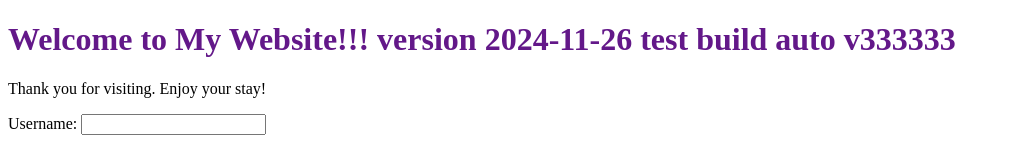
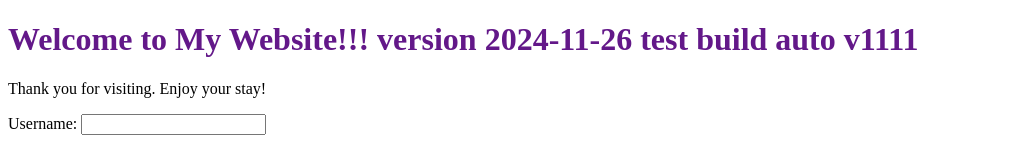
Before and after one commit to hunghoccloud/nodejs-random-color, a website: page public/index.html in a window 1280 px wide. Shown: the top 151 px of the page, without its empty margins (0-1010 px from the left). Drawn offline with Linux system fonts and the light colour scheme.

Commit message:
Update index.html

```diff
--- a/public/index.html
+++ b/public/index.html
@@ -7,7 +7,7 @@
 </head>
 
 <body>
-    <h1 id="welcome" style="color: #631889;">Welcome to My Website!!! version 2024-11-26 test build auto v333333</h1>
+    <h1 id="welcome" style="color: #631889;">Welcome to My Website!!! version 2024-11-26 test build auto v1111</h1>
     <p>Thank you for visiting. Enjoy your stay!</p>
 
     <form action="/api/login" method="POST">
```
